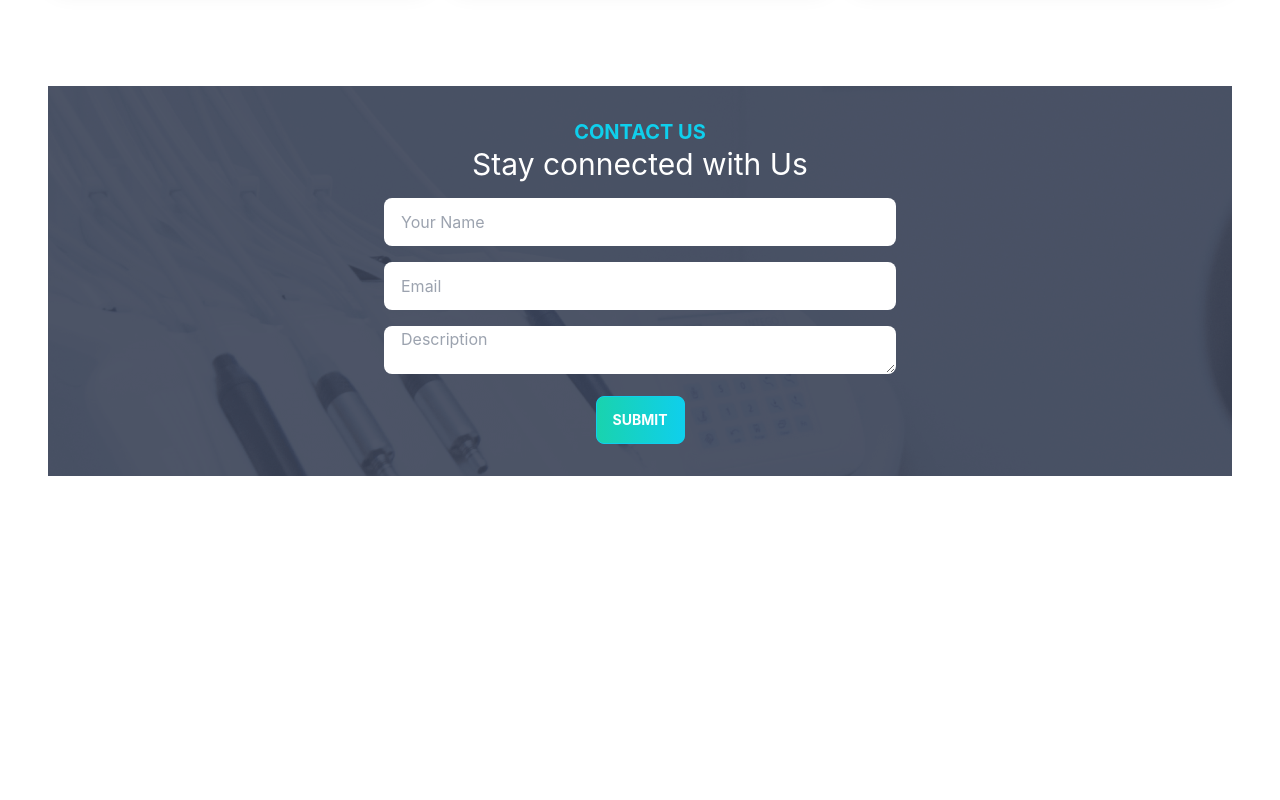
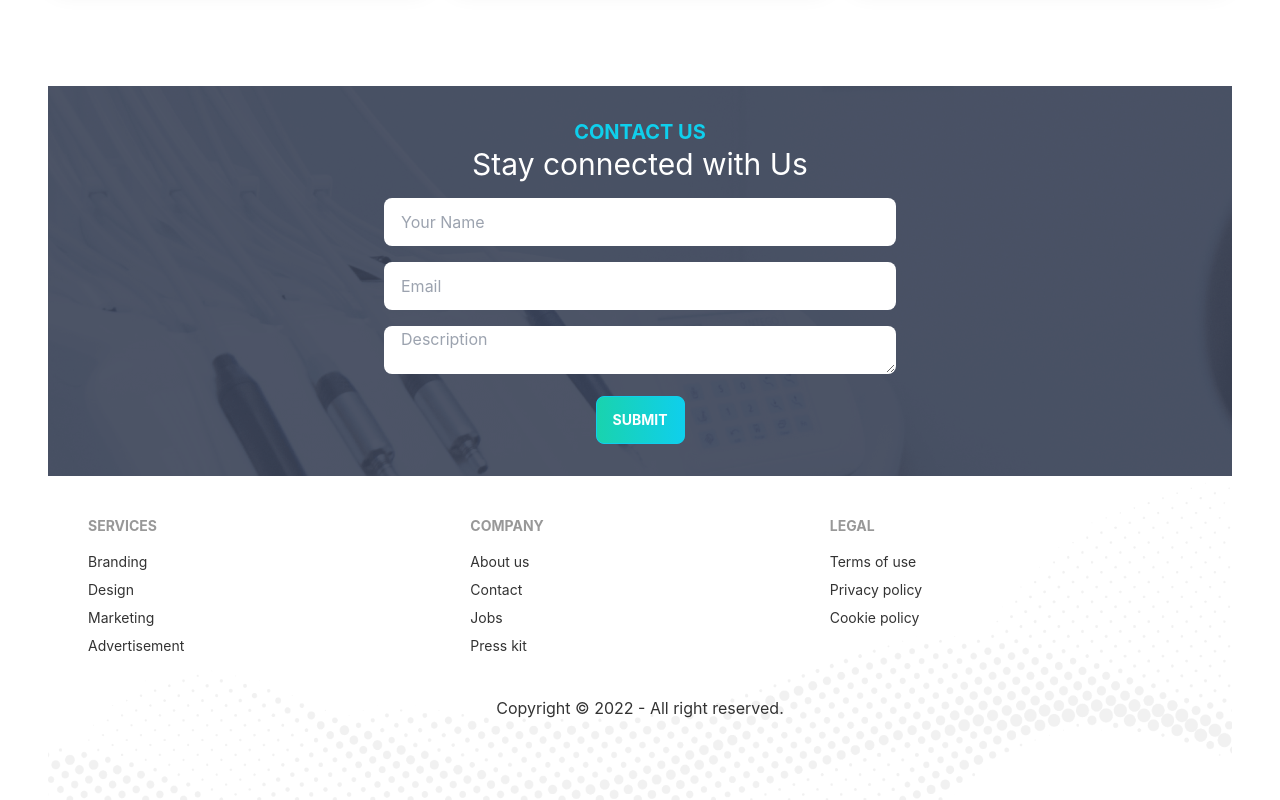
Before and after one commit to Biplob123121/doctors-portal-client, a React (Create React App) app: page / in a window 1280 px wide. Shown: the part 3494-4294 px from the top of the page. Before the commit the page ends 4082 px from the top, so only its background shows below. Built offline with nearby package versions, Linux system fonts and the light colour scheme.

Commit message:
Home page is ready

```diff
--- a/src/Pages/Home/Contact.js
+++ b/src/Pages/Home/Contact.js
@@ -5,8 +5,8 @@
     return (
         <section style={{
             background: `url(${bgImage})`
-        }} className='my-28'>
-            <div className=' w-1/2 mx-auto py-8 text-center'>
+        }} className='mt-28'>
+            <div className=' lg:w-1/2 mx-auto py-8 text-center'>
                 <div>
                 <h3 className='text-xl font-bold text-primary uppercase'>Contact us</h3>
                 <h2 className="text-3xl text-white">Stay connected with Us</h2>
--- a/src/Pages/Home/Home.js
+++ b/src/Pages/Home/Home.js
@@ -1,4 +1,5 @@
 import React from 'react';
+import Footer from '../Shared/Footer';
 import Banner from './Banner';
 import Contact from './Contact';
 import ExceptionalService from './ExceptionalService';
@@ -17,6 +18,7 @@
             <MakeAppointment></MakeAppointment>
             <Testimonials></Testimonials>
             <Contact></Contact>
+            <Footer></Footer>
         </section>
     );
 };
--- /dev/null
+++ b/src/Pages/Shared/Footer.js
@@ -0,0 +1,39 @@
+import React from 'react';
+import footerBg from '../../assets/images/footer.png';
+
+const Footer = () => {
+    return (
+        <footer style={{
+            background: `url(${footerBg})`,
+            backgroundSize: 'cover'
+        }} className="p-10">
+            <div className='footer'>
+                <div>
+                    <span className="footer-title">Services</span>
+                    <a className="link link-hover">Branding</a>
+                    <a className="link link-hover">Design</a>
+                    <a className="link link-hover">Marketing</a>
+                    <a className="link link-hover">Advertisement</a>
+                </div>
+                <div>
+                    <span className="footer-title">Company</span>
+                    <a className="link link-hover">About us</a>
+                    <a className="link link-hover">Contact</a>
+                    <a className="link link-hover">Jobs</a>
+                    <a className="link link-hover">Press kit</a>
+                </div>
+                <div>
+                    <span className="footer-title">Legal</span>
+                    <a className="link link-hover">Terms of use</a>
+                    <a className="link link-hover">Privacy policy</a>
+                    <a className="link link-hover">Cookie policy</a>
+                </div>
+            </div>
+            <div className='my-10 text-center'>
+                <p>Copyright © 2022 - All right reserved.</p>
+            </div>
+        </footer>
+    );
+};
+
+export default Footer;
```
